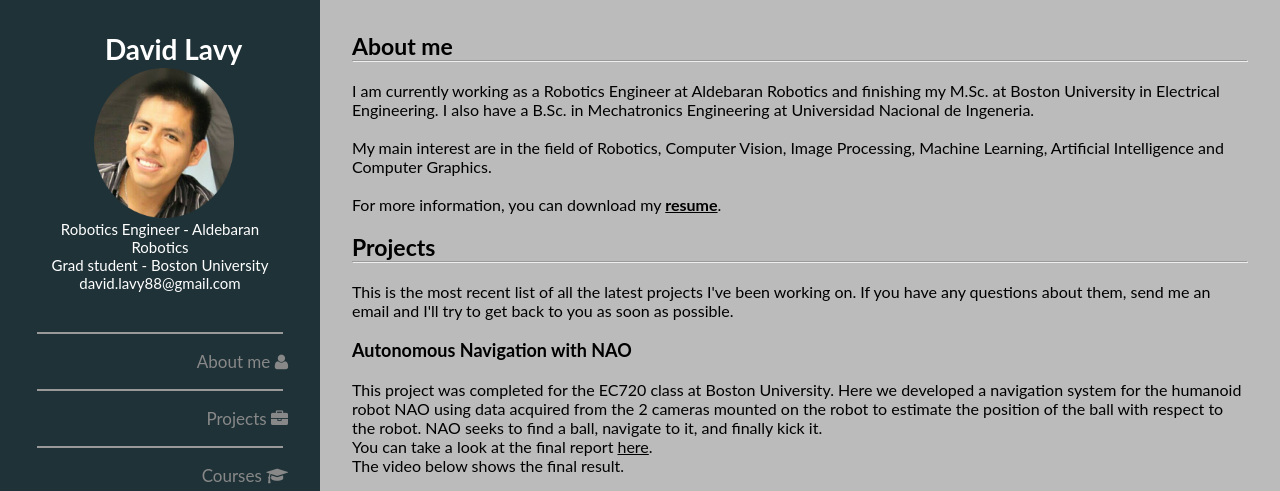
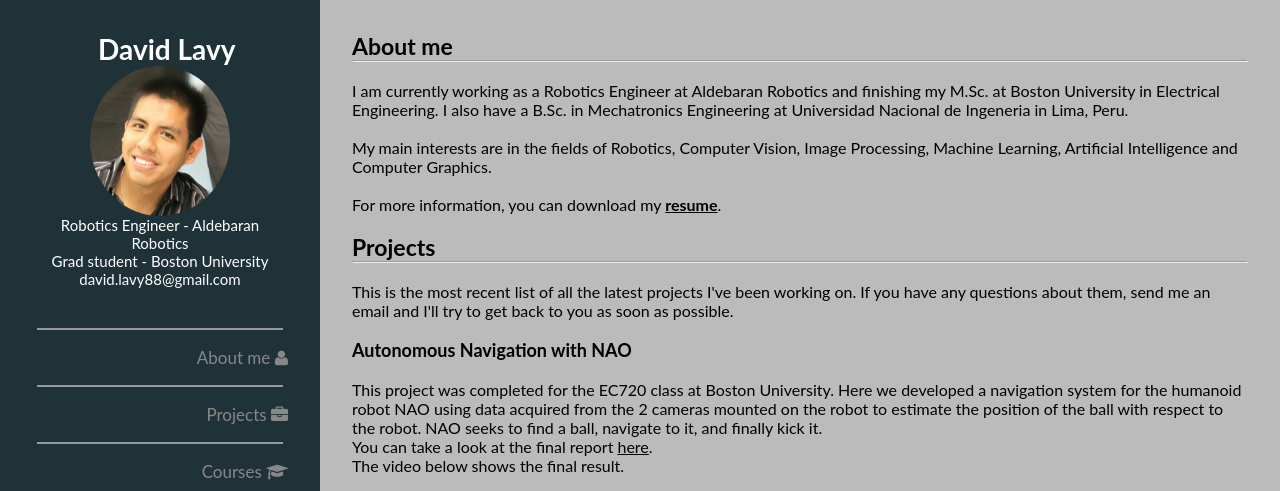
Before and after one commit to davidlavy88/davidlavy88.github.io, a plain HTML site: page index.html in a window 1280 px wide. Shown: the top 491 px of the page. Drawn offline with Linux system fonts and the light colour scheme; grey boxes are pictures that could not be loaded.

Commit message:
Centered image and fixed typos

```diff
--- a/index.html
+++ b/index.html
@@ -11,12 +11,8 @@
 <body>
 	<div id="leftCol">
 		<header>
-			<h1 class="primary">&nbsp;&nbsp;&nbsp;&nbsp;David Lavy</h1>
-			<table>
-				<tr>
-					<td width="200px" padding="0px" valign="top"><center><img src="images/profile.png" height="150px" align="right"></center></td>
-				</tr>
-			</table>
+			<h1 class="primary">&nbsp;&nbsp;David Lavy</h1>
+			<center><img src="images/profile.png" height="150px" align="middle"></center>
 			<p class="primary">Robotics Engineer - Aldebaran Robotics</p>
 			<p class="primary">Grad student - Boston University</p>
 			<p class="primary">david.lavy88@gmail.com</p>
@@ -47,9 +43,9 @@
 		<h1 id="aboutme">About me</h1>
 		<hr>
 		<br>
-		<p>I am currently working as a Robotics Engineer at Aldebaran Robotics and finishing my M.Sc. at Boston University in Electrical Engineering. I also have a B.Sc. in Mechatronics Engineering at Universidad Nacional de Ingeneria.</p>
+		<p>I am currently working as a Robotics Engineer at Aldebaran Robotics and finishing my M.Sc. at Boston University in Electrical Engineering. I also have a B.Sc. in Mechatronics Engineering at Universidad Nacional de Ingeneria in Lima, Peru.</p>
 		<br>
-		<p>My main interest are in the field of Robotics, Computer Vision, Image Processing, Machine Learning, Artificial Intelligence and Computer Graphics.</p>
+		<p>My main interests are in the fields of Robotics, Computer Vision, Image Processing, Machine Learning, Artificial Intelligence and Computer Graphics.</p>
 		<br>
 		<p>For more information, you can download my <a href="https://github.com/davidlavy88/resume/blob/master/dlavyresume.pdf?raw=true" class="second"><b>resume</b></a>.</p>
 
```
